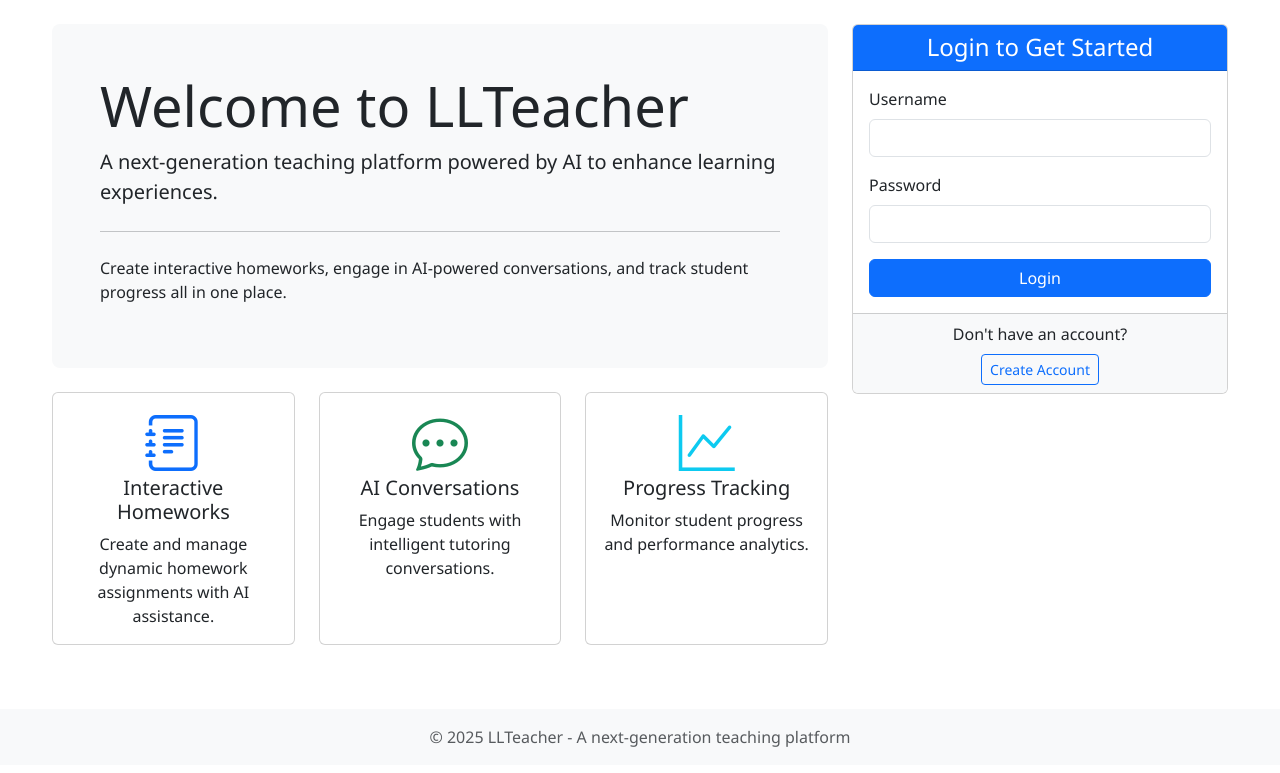
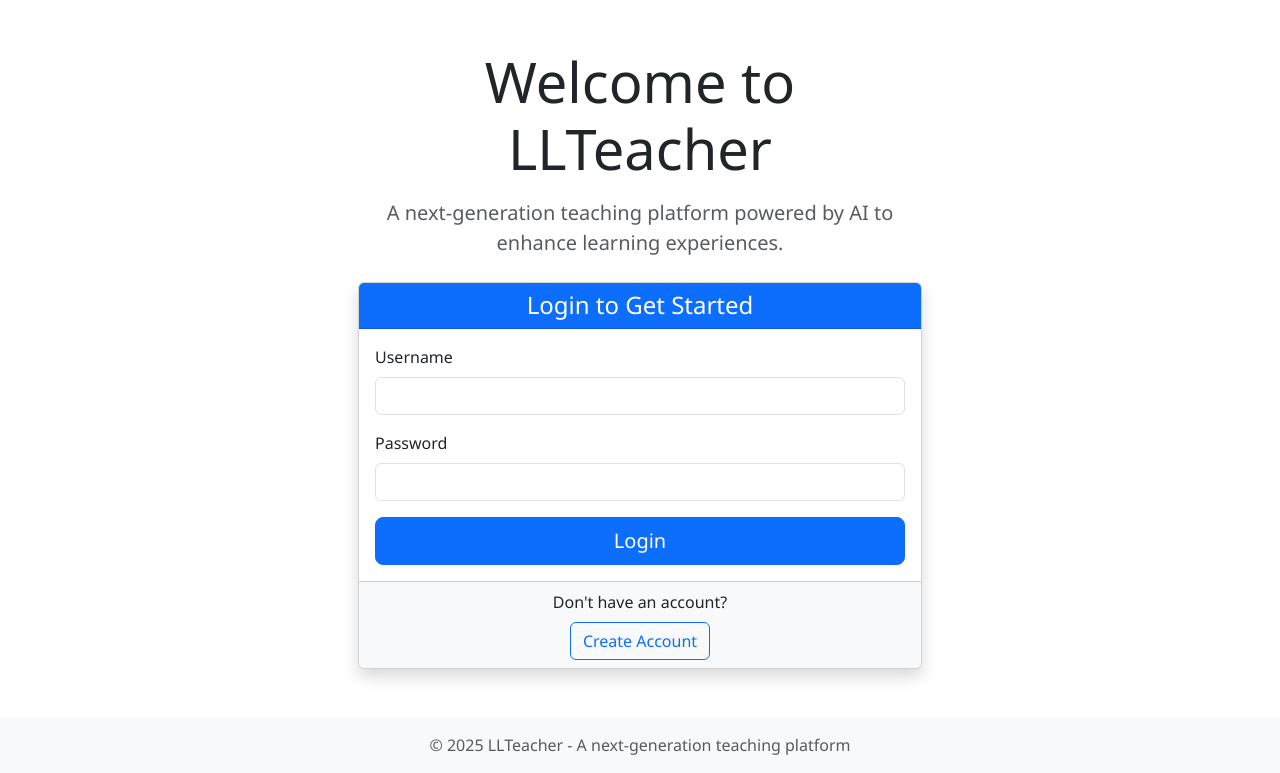
Before and after one commit to RedBeardLab/llteacher, a Django app: template templates/homepage.html in a window 1280 px wide. Shown: the part 62-835 px from the top of the page. Before the commit the page ends 809 px from the top, so only its background shows below. Run offline with Django 5.2, Linux system fonts and the light colour scheme; the template is opened without the code that fills it, so the values that code supplies are empty.

Commit message:
update homepage

```diff
--- a/src/llteacher/management/commands/populate_test_database.py
+++ b/src/llteacher/management/commands/populate_test_database.py
@@ -125,7 +125,7 @@ class Command(BaseCommand):
 
         llm_config = LLMConfig.objects.create(
             name='Test GPT-4 Config',
-            model_name='gpt-4',
+            model_name='gpt-5',
             api_key='test-api-key-placeholder',
             base_prompt='''You are an AI tutor helping students learn programming.
 
--- a/templates/homepage.html
+++ b/templates/homepage.html
@@ -3,49 +3,17 @@
 {% block title %}Welcome to LLTeacher{% endblock %}
 
 {% block content %}
-<div class="row">
-    <div class="col-lg-8">
-        <div class="jumbotron bg-light p-5 rounded-3 mb-4">
-            <h1 class="display-4">Welcome to LLTeacher</h1>
-            <p class="lead">A next-generation teaching platform powered by AI to enhance learning experiences.</p>
-            <hr class="my-4">
-            <p>Create interactive homeworks, engage in AI-powered conversations, and track student progress all in one place.</p>
+<div class="container mt-5">
+    <div class="row justify-content-center">
+        <div class="col-md-8 col-lg-6">
+            <div class="text-center mb-4">
+                <h1 class="display-4 mb-3">Welcome to LLTeacher</h1>
+                <p class="lead text-muted">A next-generation teaching platform powered by AI to enhance learning experiences.</p>
             </div>
 
-        <div class="row">
-            <div class="col-md-4 mb-3">
-                <div class="card h-100">
-                    <div class="card-body text-center">
-                        <i class="bi bi-journal-text display-4 text-primary mb-3"></i>
-                        <h5 class="card-title">Interactive Homeworks</h5>
-                        <p class="card-text">Create and manage dynamic homework assignments with AI assistance.</p>
-                    </div>
-                </div>
-            </div>
-            <div class="col-md-4 mb-3">
-                <div class="card h-100">
-                    <div class="card-body text-center">
-                        <i class="bi bi-chat-dots display-4 text-success mb-3"></i>
-                        <h5 class="card-title">AI Conversations</h5>
-                        <p class="card-text">Engage students with intelligent tutoring conversations.</p>
-                    </div>
-                </div>
-            </div>
-            <div class="col-md-4 mb-3">
-                <div class="card h-100">
-                    <div class="card-body text-center">
-                        <i class="bi bi-graph-up display-4 text-info mb-3"></i>
-                        <h5 class="card-title">Progress Tracking</h5>
-                        <p class="card-text">Monitor student progress and performance analytics.</p>
-                    </div>
-                </div>
-            </div>
-        </div>
-    </div>
-
-    <div class="col-lg-4">
             {% if not user.is_authenticated %}
-        <div class="card">
+            <!-- Login Form -->
+            <div class="card shadow">
                 <div class="card-header bg-primary text-white">
                     <h4 class="mb-0 text-center">Login to Get Started</h4>
                 </div>
@@ -66,25 +34,26 @@
                         <input type="hidden" name="next" value="/">
 
                         <div class="d-grid">
-                        <button type="submit" class="btn btn-primary">Login</button>
+                            <button type="submit" class="btn btn-primary btn-lg">Login</button>
                         </div>
                     </form>
                 </div>
                 <div class="card-footer bg-light text-center">
                     <p class="mb-2">Don't have an account?</p>
-                <a href="{% url 'accounts:register' %}" class="btn btn-outline-primary btn-sm">Create Account</a>
+                    <a href="{% url 'accounts:register' %}" class="btn btn-outline-primary">Create Account</a>
                 </div>
             </div>
             {% else %}
-        <div class="card">
+            <!-- Welcome Back Message -->
+            <div class="card shadow">
                 <div class="card-header bg-success text-white">
                     <h4 class="mb-0 text-center">Welcome Back!</h4>
                 </div>
                 <div class="card-body text-center">
-                <p class="card-text">Hello, <strong>{{ user.username }}</strong>!</p>
-                <p class="card-text">Ready to continue your teaching journey?</p>
-                <div class="d-grid gap-2">
-                    <a href="{% url 'homeworks:list' %}" class="btn btn-success">View Homeworks</a>
+                    <p class="card-text fs-5">Hello, <strong>{{ user.username }}</strong>!</p>
+                    <p class="card-text text-muted">Ready to continue your teaching journey?</p>
+                    <div class="d-grid gap-2 col-8 mx-auto">
+                        <a href="{% url 'homeworks:list' %}" class="btn btn-success btn-lg">View Homeworks</a>
                         <a href="{% url 'accounts:profile' %}" class="btn btn-outline-success">My Profile</a>
                     </div>
                 </div>
@@ -92,4 +61,5 @@
             {% endif %}
         </div>
     </div>
+</div>
 {% endblock %}
```
Lines whose indentation alone changed are shown as unchanged.
